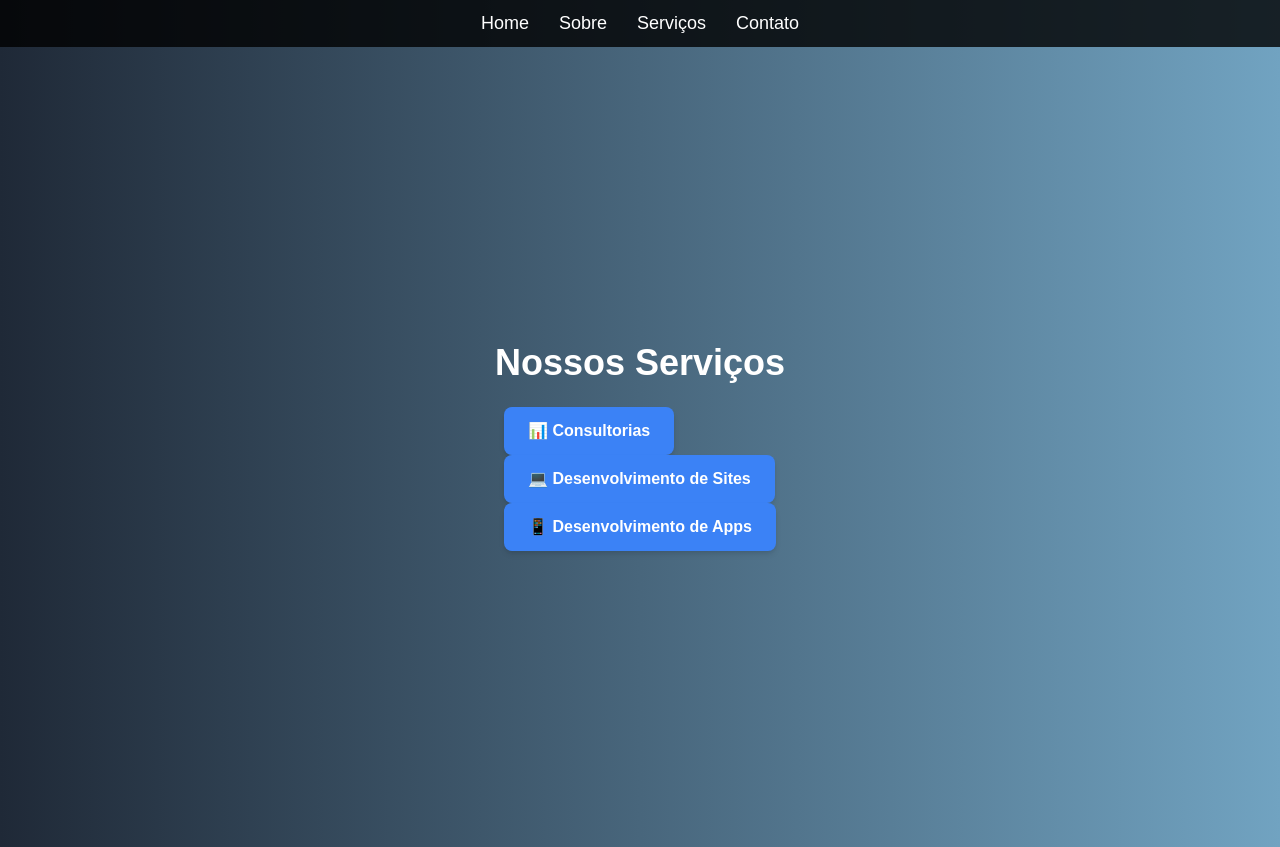
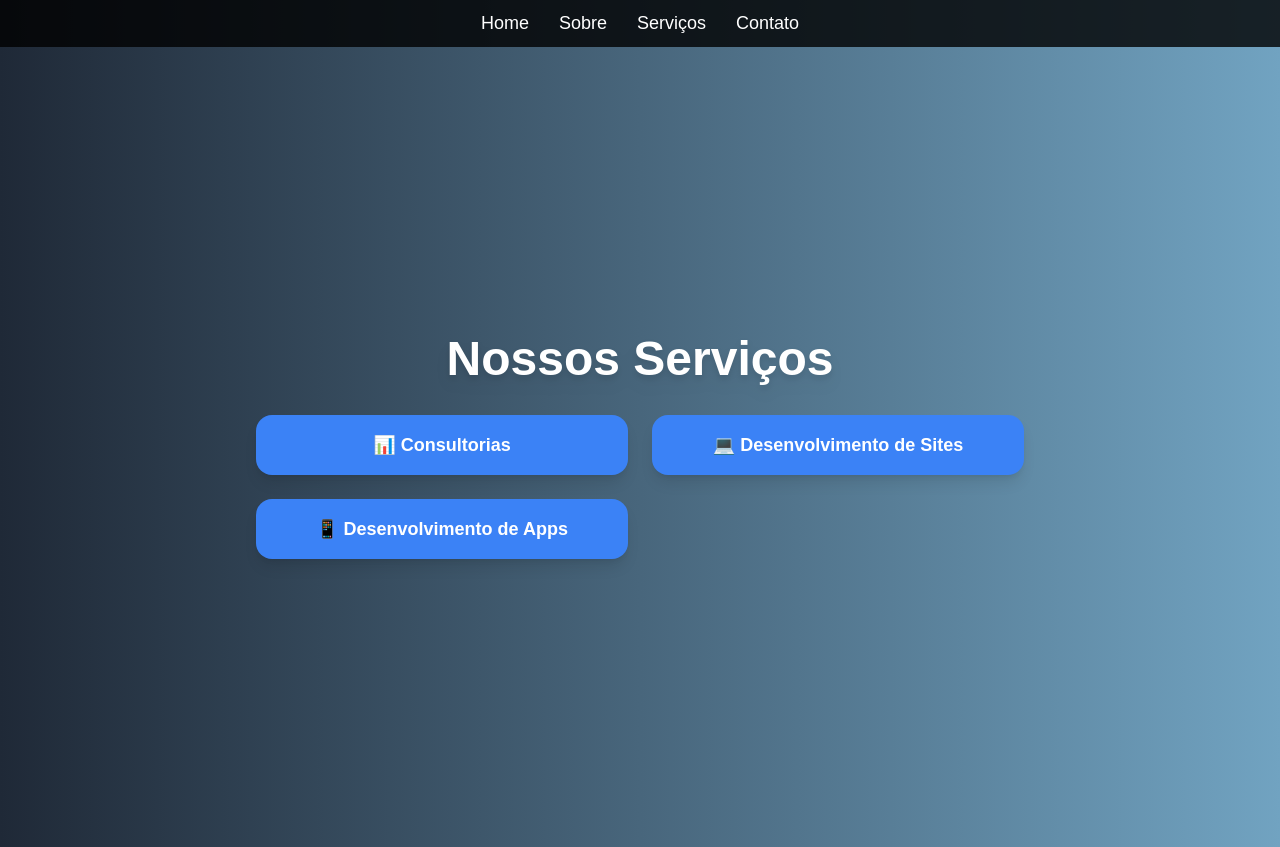
Before and after one commit to dlucioyauh/ionkod-website, a Next.js app: page /servicos in a window 1280 px wide. Built offline with nearby package versions, Linux system fonts and the light colour scheme.

Commit message:
Melhorando a page serviços com alinhamento.

```diff
--- a/src/app/servicos/consultorias/pacotes/page.tsx
+++ b/src/app/servicos/consultorias/pacotes/page.tsx
@@ -10,7 +10,7 @@ const ServiceOptions = () => {
   const services = [
     {
       title: "Pacote Básico: Estratégia Inicial",
-      price: 118700, // R$ 1,19 em centavos
+      price: 118700, // R$ 1187, em centavos
       description: [
         "4 sessões de 1h cada (online)",
         "Diagnóstico inicial do negócio do cliente",
@@ -22,7 +22,7 @@ const ServiceOptions = () => {
     },
     {
       title: "Pacote Intermediário: Potencializador de Resultados",
-      price: 248900, // R$ 2,49 em centavos
+      price: 248900, // R$ 2489, em centavos
       description: [
         "5 sessões de 1h30 cada (online)",
         "Tudo do Pacote Básico +",
@@ -35,7 +35,7 @@ const ServiceOptions = () => {
     },
     {
       title: "Pacote Premium: Transformação Completa",
-      price: 489700, // R$ 4,90 em centavos
+      price: 489700, // R$ 4897, em centavos
       description: [
         "5 sessões de 2h cada (online ou presencial, se viável)",
         "Tudo do Pacote Intermediário +",
@@ -48,9 +48,9 @@ const ServiceOptions = () => {
   ];
 
   const optionalExtras = [
-    { name: "E-book de Receitas-Base Saudáveis", price: 19700 }, // R$ 1,97 em centavos
-    { name: "Auditoria de Redes Sociais", price: 28700 }, // R$ 2,87 em centavos
-    { name: "Mentoria privada", price: 18700 }, // R$ 1,87 em centavos
+    { name: "E-book de Receitas-Base Saudáveis", price: 19700 }, // R$ 197 em centavos
+    { name: "Auditoria de Redes Sociais", price: 28700 }, // R$ 287 em centavos
+    { name: "Mentoria privada", price: 18700 }, // R$ 187 em centavos
   ];
 
   const handleCheckout = async (amount: number, pacote: string) => {
--- a/src/app/servicos/page.tsx
+++ b/src/app/servicos/page.tsx
@@ -5,24 +5,24 @@ import Link from 'next/link';
 
 const ServicosPage = () => {
   return (
-    <div className="bg-gradient-to-r from-[#1f2937] to-[#71a3c1] text-white min-h-screen flex flex-col items-center justify-center px-10">
-      <h2 className="text-4xl font-bold mb-6">Nossos Serviços</h2>
+    <div className="bg-gradient-to-r from-[#1f2937] to-[#71a3c1] text-white min-h-screen flex flex-col items-center justify-center px-6 py-10">
+      <h2 className="text-5xl font-extrabold mb-8 text-center drop-shadow-lg">Nossos Serviços</h2>
 
-      <div className="space-y-4">
-        <Link href="/servicos/consultorias">
-          <button className="bg-blue-500 hover:bg-blue-600 text-white font-bold py-3 px-6 rounded-lg shadow-md flex items-center gap-2">
+      <div className="grid grid-cols-1 md:grid-cols-2 gap-6 w-full max-w-3xl">
+        <Link href="/servicos/consultorias" className="w-full">
+          <button className="w-full bg-blue-500 hover:bg-blue-600 text-white font-bold py-4 px-8 rounded-2xl shadow-lg transform transition-all hover:scale-105 flex items-center justify-center gap-3 text-lg">
             📊 Consultorias
           </button>
         </Link>
 
-        <Link href="/servicos/desenvolvimento-sites">
-          <button className="bg-blue-500 hover:bg-blue-600 text-white font-bold py-3 px-6 rounded-lg shadow-md flex items-center gap-2">
+        <Link href="/servicos/desenvolvimento-sites" className="w-full">
+          <button className="w-full bg-blue-500 hover:bg-blue-600 text-white font-bold py-4 px-8 rounded-2xl shadow-lg transform transition-all hover:scale-105 flex items-center justify-center gap-3 text-lg">
             💻 Desenvolvimento de Sites
           </button>
         </Link>
 
-        <Link href="/servicos/desenvolvimento-apps">
-          <button className="bg-blue-500 hover:bg-blue-600 text-white font-bold py-3 px-6 rounded-lg shadow-md flex items-center gap-2">
+        <Link href="/servicos/desenvolvimento-apps" className="w-full">
+          <button className="w-full bg-blue-500 hover:bg-blue-600 text-white font-bold py-4 px-8 rounded-2xl shadow-lg transform transition-all hover:scale-105 flex items-center justify-center gap-3 text-lg">
             📱 Desenvolvimento de Apps
           </button>
         </Link>
```
